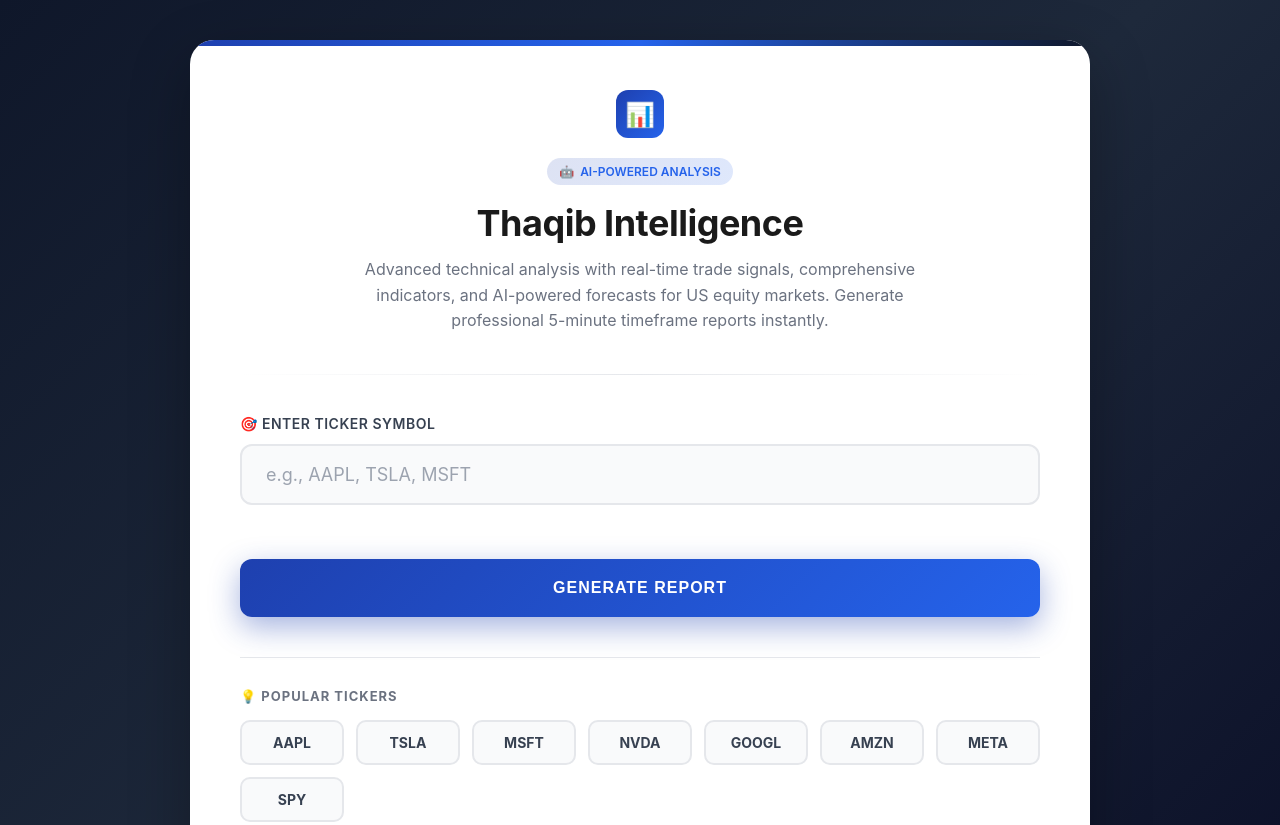
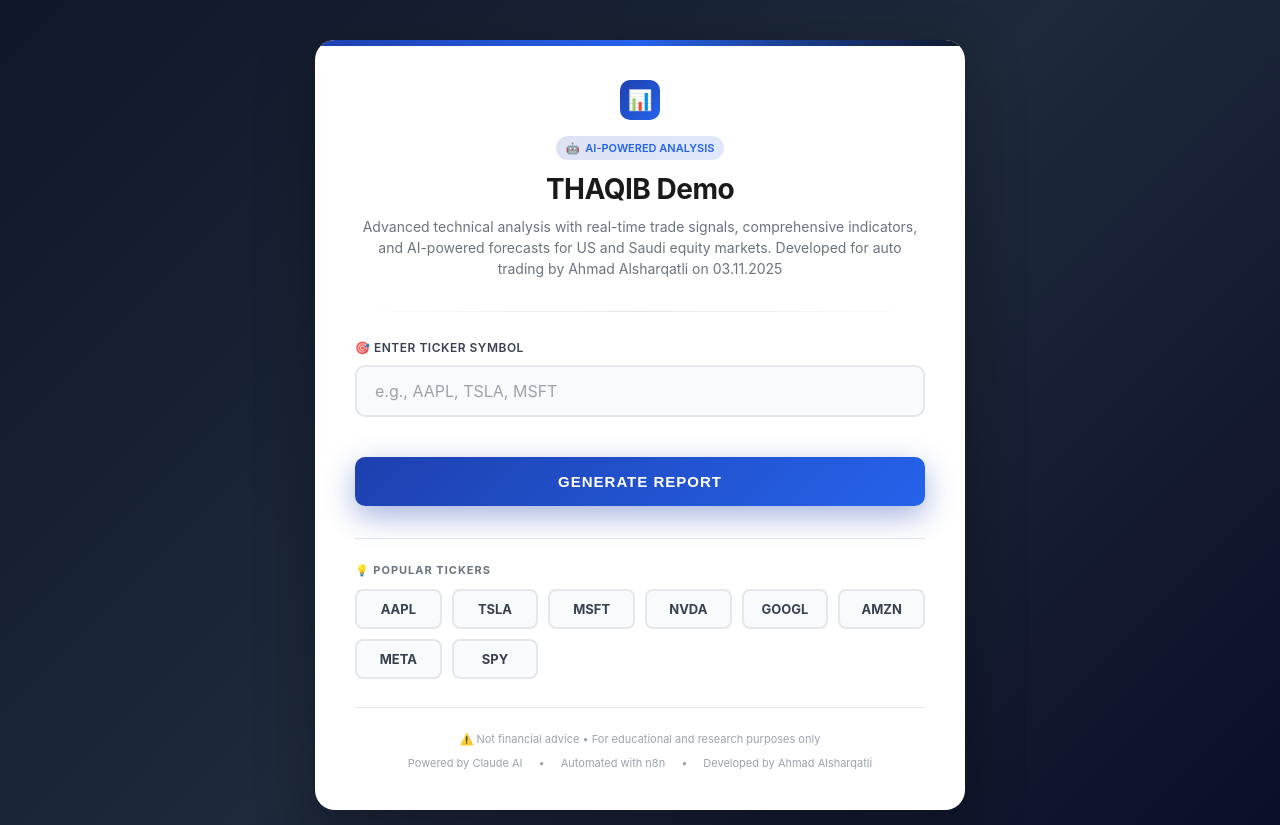
Before and after one commit to Sales-Neuron-AI/thaqib, a plain HTML site: page index.html in a window 1280 px wide. Shown: the top 825 px of the page. Drawn offline with Linux system fonts and the light colour scheme.

Commit message:
Update index.html

```diff
--- a/index.html
+++ b/index.html
@@ -22,14 +22,14 @@
     }
 
     .container {
-      max-width: 900px;
+      max-width: 650px;
       width: 100%;
     }
 
     .card {
       background: white;
-      border-radius: 24px;
-      padding: 50px;
+      border-radius: 20px;
+      padding: 40px;
       box-shadow: 0 20px 60px rgba(0, 0, 0, 0.3);
       position: relative;
       overflow: hidden;
@@ -47,7 +47,7 @@
 
     .header {
       text-align: center;
-      margin-bottom: 40px;
+      margin-bottom: 32px;
     }
 
     .logo {
@@ -55,52 +55,52 @@
       align-items: center;
       justify-content: center;
       gap: 12px;
-      margin-bottom: 20px;
+      margin-bottom: 16px;
     }
 
     .logo-icon {
-      width: 48px;
-      height: 48px;
+      width: 40px;
+      height: 40px;
       background: linear-gradient(135deg, #1e40af, #2563eb);
-      border-radius: 12px;
+      border-radius: 10px;
       display: flex;
       align-items: center;
       justify-content: center;
-      font-size: 24px;
+      font-size: 20px;
     }
 
     h1 {
-      font-size: 36px;
+      font-size: 28px;
       color: #1a1a1a;
       font-weight: 700;
-      margin-bottom: 12px;
+      margin-bottom: 10px;
       letter-spacing: -0.5px;
     }
 
     .subtitle {
-      font-size: 16px;
+      font-size: 14px;
       color: #6b7280;
-      line-height: 1.6;
-      max-width: 600px;
+      line-height: 1.5;
+      max-width: 100%;
       margin: 0 auto;
     }
 
     .divider {
       height: 1px;
       background: linear-gradient(90deg, transparent, #e5e7eb, transparent);
-      margin: 40px 0;
+      margin: 28px 0;
     }
 
     .form-section {
-      margin-bottom: 30px;
+      margin-bottom: 20px;
     }
 
     label {
       display: block;
-      font-size: 14px;
+      font-size: 12px;
       font-weight: 600;
       color: #374151;
-      margin-bottom: 12px;
+      margin-bottom: 10px;
       text-transform: uppercase;
       letter-spacing: 0.5px;
     }
@@ -111,10 +111,10 @@
 
     input {
       width: 100%;
-      padding: 18px 24px;
-      font-size: 18px;
+      padding: 14px 18px;
+      font-size: 16px;
       border: 2px solid #e5e7eb;
-      border-radius: 12px;
+      border-radius: 10px;
       font-family: inherit;
       transition: all 0.3s ease;
       background: #f9fafb;
@@ -140,16 +140,16 @@
 
     .btn {
       width: 100%;
-      padding: 20px;
-      font-size: 16px;
+      padding: 16px;
+      font-size: 15px;
       font-weight: 700;
       text-transform: uppercase;
       letter-spacing: 1px;
       border: none;
-      border-radius: 12px;
+      border-radius: 10px;
       cursor: pointer;
       transition: all 0.3s ease;
-      margin-top: 24px;
+      margin-top: 20px;
       position: relative;
       overflow: hidden;
     }
@@ -255,36 +255,36 @@
     }
 
     .examples {
-      margin-top: 40px;
-      padding-top: 30px;
+      margin-top: 32px;
+      padding-top: 24px;
       border-top: 1px solid #e5e7eb;
     }
 
     .examples-title {
-      font-size: 13px;
+      font-size: 11px;
       font-weight: 700;
       color: #6b7280;
-      margin-bottom: 16px;
+      margin-bottom: 12px;
       text-transform: uppercase;
       letter-spacing: 1px;
     }
 
     .ticker-grid {
       display: grid;
-      grid-template-columns: repeat(auto-fill, minmax(100px, 1fr));
-      gap: 12px;
+      grid-template-columns: repeat(auto-fill, minmax(85px, 1fr));
+      gap: 10px;
     }
 
     .ticker-btn {
-      padding: 12px 16px;
+      padding: 10px 12px;
       background: #f9fafb;
       border: 2px solid #e5e7eb;
-      border-radius: 10px;
+      border-radius: 8px;
       cursor: pointer;
       transition: all 0.2s ease;
       font-weight: 700;
       color: #374151;
-      font-size: 14px;
+      font-size: 13px;
       text-align: center;
     }
 
@@ -297,19 +297,19 @@
     }
 
     .footer {
-      margin-top: 40px;
-      padding-top: 30px;
+      margin-top: 28px;
+      padding-top: 24px;
       border-top: 1px solid #e5e7eb;
       text-align: center;
-      font-size: 13px;
+      font-size: 11px;
       color: #9ca3af;
     }
 
     .footer-links {
       display: flex;
       justify-content: center;
-      gap: 20px;
-      margin-top: 12px;
+      gap: 16px;
+      margin-top: 10px;
       flex-wrap: wrap;
     }
 
@@ -328,13 +328,13 @@
       display: inline-flex;
       align-items: center;
       gap: 6px;
-      padding: 6px 12px;
+      padding: 5px 10px;
       background: linear-gradient(135deg, rgba(30, 64, 175, 0.15), rgba(37, 99, 235, 0.15));
-      border-radius: 20px;
-      font-size: 12px;
+      border-radius: 16px;
+      font-size: 11px;
       font-weight: 600;
       color: #2563eb;
-      margin-bottom: 16px;
+      margin-bottom: 12px;
     }
 
     @media (max-width: 640px) {
@@ -363,9 +363,9 @@
           <span>🤖</span>
           <span>AI-POWERED ANALYSIS</span>
         </div>
-        <h1>Thaqib Intelligence</h1>
+        <h1>THAQIB Demo</h1>
         <p class="subtitle">
-          Advanced technical analysis with real-time trade signals, comprehensive indicators, and AI-powered forecasts for US equity markets. Generate professional 5-minute timeframe reports instantly.
+          Advanced technical analysis with real-time trade signals, comprehensive indicators, and AI-powered forecasts for US and Saudi equity markets. Developed for auto trading by Ahmad Alsharqatli on 03.11.2025
         </p>
       </div>
 
```
